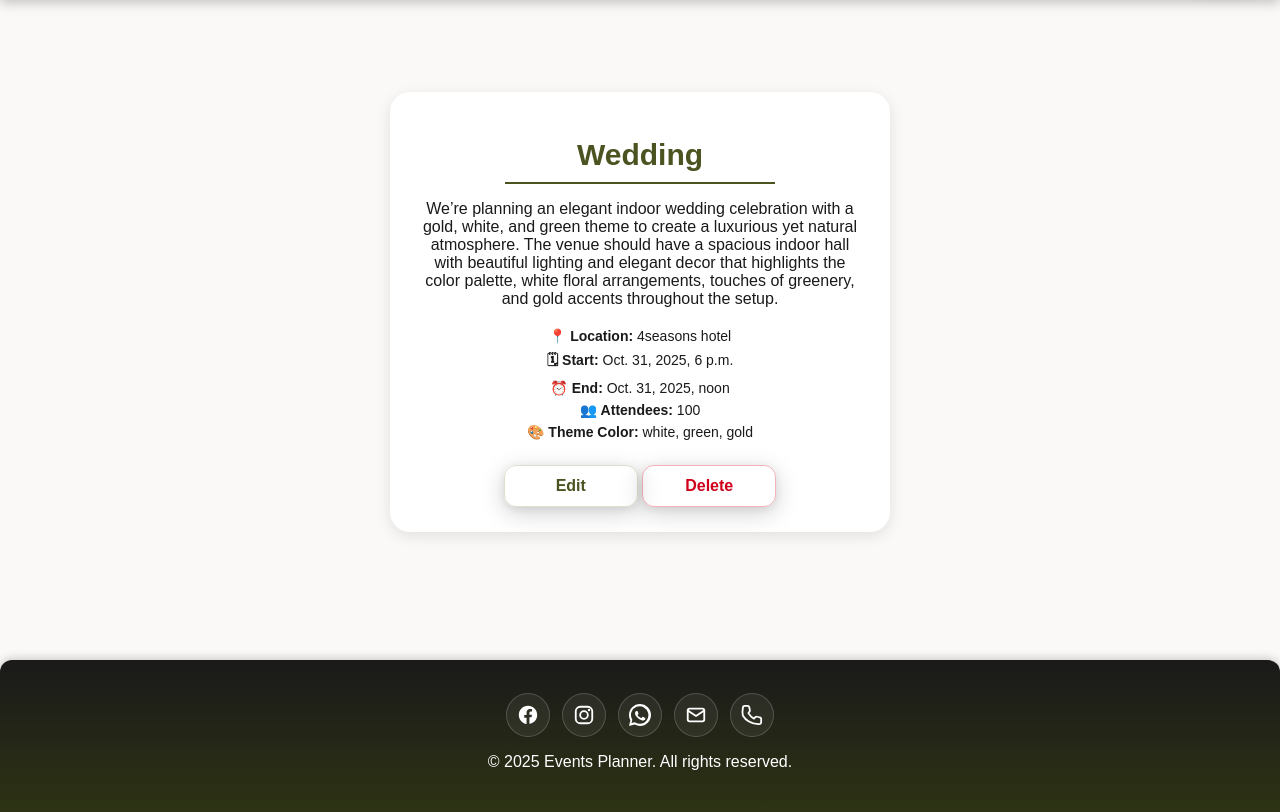
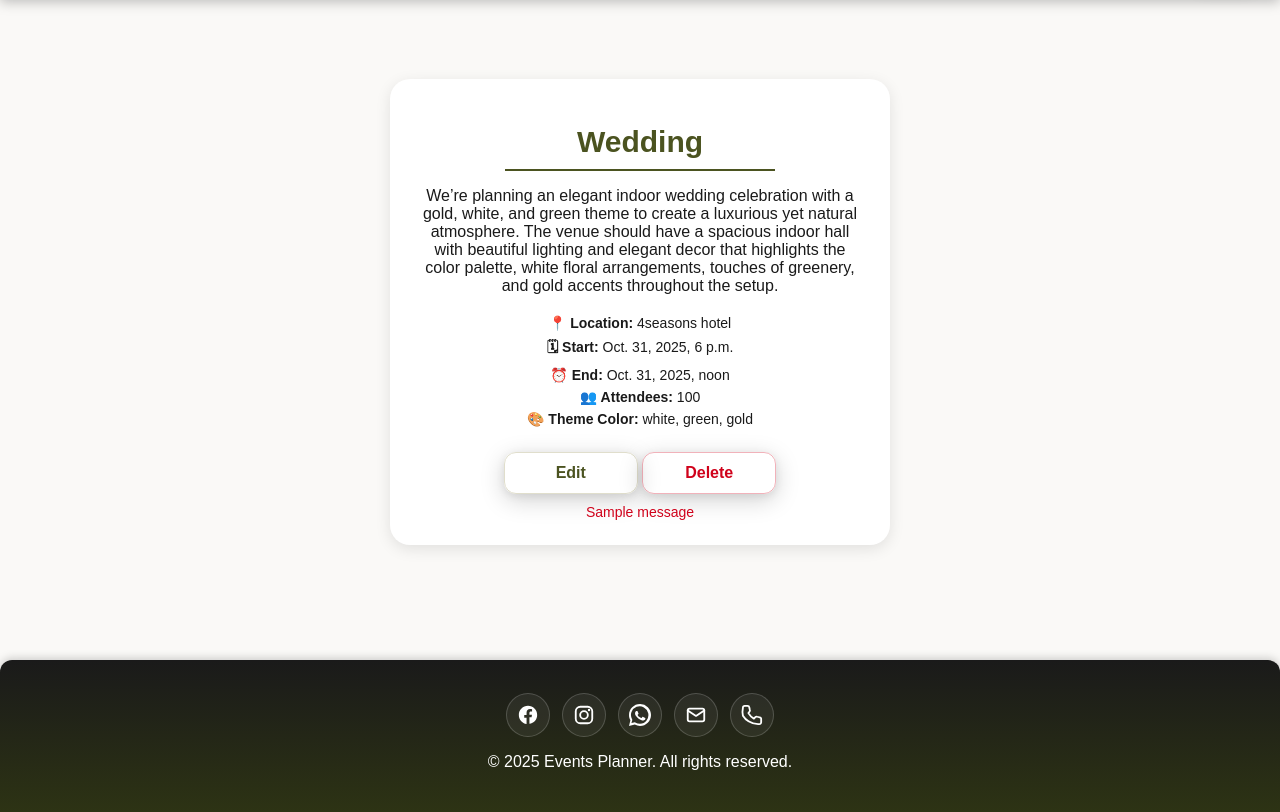
Before and after one commit to mirnahaddad13/Events-Planer, a Django app: page /events/1/ in a window 1280 px wide. Shown: the part 70-882 px from the top of the page. Run offline with Django 5.2, Linux system fonts and the light colour scheme; a user stored in the database is signed in; data comes from the database, SQL or seed files in the repository; both versions use the stored data as it was after the commit; one stand-in notice (Sample message) is shown.

Commit message:
display the error messages that come from dispatch in html template

```diff
--- a/main_app/static/css/details.css
+++ b/main_app/static/css/details.css
@@ -117,6 +117,12 @@ h1 {
 .form-actions .btn {
   min-width: 100px;
 }
+.error-message{
+
+    margin-top: 10px;
+    font-size: 14px;
+    color: var(--error-color);
+}
 
 @media (max-width: 700px) {
     body {
--- a/main_app/templates/base.html
+++ b/main_app/templates/base.html
@@ -119,5 +119,12 @@
         <p>&copy; 2025 Events Planner. All rights reserved.</p>
       </div>
     </footer>
+    {% if messages %}
+  <script>
+    {% for message in messages %}
+      alert(“{{ message|escapejs }}“);
+    {% endfor %}
+  </script>
+{% endif %}
   </body>
 </html>
--- a/main_app/templates/events/details.html
+++ b/main_app/templates/events/details.html
@@ -31,6 +31,11 @@
             <a href="{% url 'event-update' event.pk %}" class="btn btn-ghost">Edit</a>
             <a href="{% url 'event-delete' event.pk %}" class="btn btn-danger">Delete</a>
         </div>
+        {% if messages %}
+            {% for message in messages %}
+                <div class="error-message"> {{message}}</div>
+            {% endfor %}
+        {% endif %}
     </div>
 
 </div>
--- a/main_app/views.py
+++ b/main_app/views.py
@@ -126,7 +126,7 @@ class EventUpdate(LoginRequiredMixin, UpdateView):
         # Customers (not-admin) cannot edit if event starts within 1 day
         if not _is_privileged(request.user):
             event = self.get_object()
-            if event.start_date < timezone.now() + timedelta(days=1):
+            if event.start_date <= timezone.now() + timedelta(days=1):
                 messages.error(request, 'You cannot edit this event less than 1 day before it starts.')
                 return redirect('event-details', pk=event.pk)
         return super().dispatch(request, *args, **kwargs)
```
Also changed, not shown: db.sqlite3, media/events/2025/10/Gemini_Generated_Image_1mr20e1mr20e1mr2_owAnASd.png (added).
